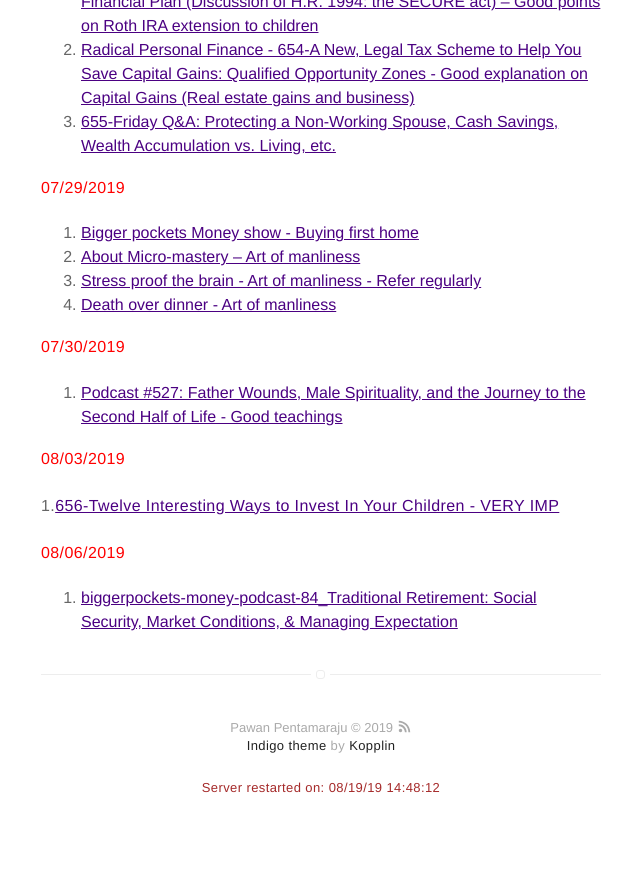
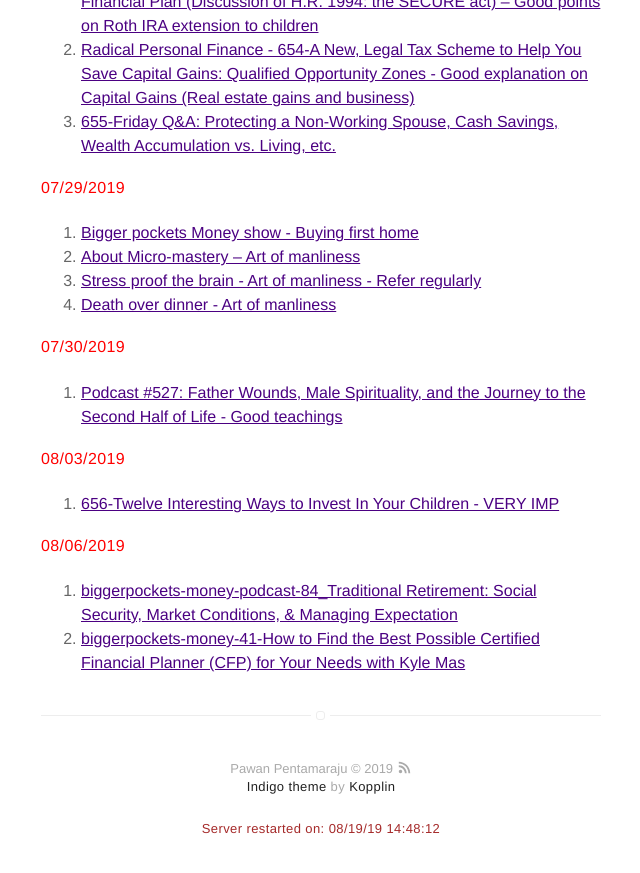
Before and after one commit to pawanpe/pawanpe.github.io, a Jekyll site: the page built from booklist/2019/articlesandvideos.markdown, in a window 1280 px wide and 900 px high, scrolled down 1403 px. Shown: the top 873 px of the window, without its empty margins (319-959 px from the left). Built offline with Jekyll 4.4.1, drawn with Linux system fonts in a browser that asks for light colours.

Commit message:
update 8/6 - take 2.

```diff
--- a/booklist/2019/articlesandvideos.markdown
+++ b/booklist/2019/articlesandvideos.markdown
@@ -70,8 +70,9 @@ layout: page
 
 <b style="color: red">08/03/2019</b>
 
-1.[656-Twelve Interesting Ways to Invest In Your Children - VERY IMP](https://podcasts.google.com/?feed=aHR0cDovL3JhZGljYWxwZXJzb25hbGZpbmFuY2UubGlic3luLmNvbS9yc3M&episode=MWQ0ZWRhOTE0MDI0NGFjZWI4NjY5Y2JlYWFhN2MxMzg&at=1564829575466)
+1. [656-Twelve Interesting Ways to Invest In Your Children - VERY IMP](https://podcasts.google.com/?feed=aHR0cDovL3JhZGljYWxwZXJzb25hbGZpbmFuY2UubGlic3luLmNvbS9yc3M&episode=MWQ0ZWRhOTE0MDI0NGFjZWI4NjY5Y2JlYWFhN2MxMzg&at=1564829575466)
 
 <b style="color: red">08/06/2019</b>
 
 1. [biggerpockets-money-podcast-84_Traditional Retirement: Social Security, Market Conditions, & Managing Expectation](https://www.biggerpockets.com/blog/biggerpockets-money-podcast-84)
+2. [biggerpockets-money-41-How to Find the Best Possible Certified Financial Planner (CFP) for Your Needs with Kyle Mas](https://www.biggerpockets.com/blog/biggerpockets-money-podcast-41-find-certified-financial-planner-cfpkyle-mast)
```
